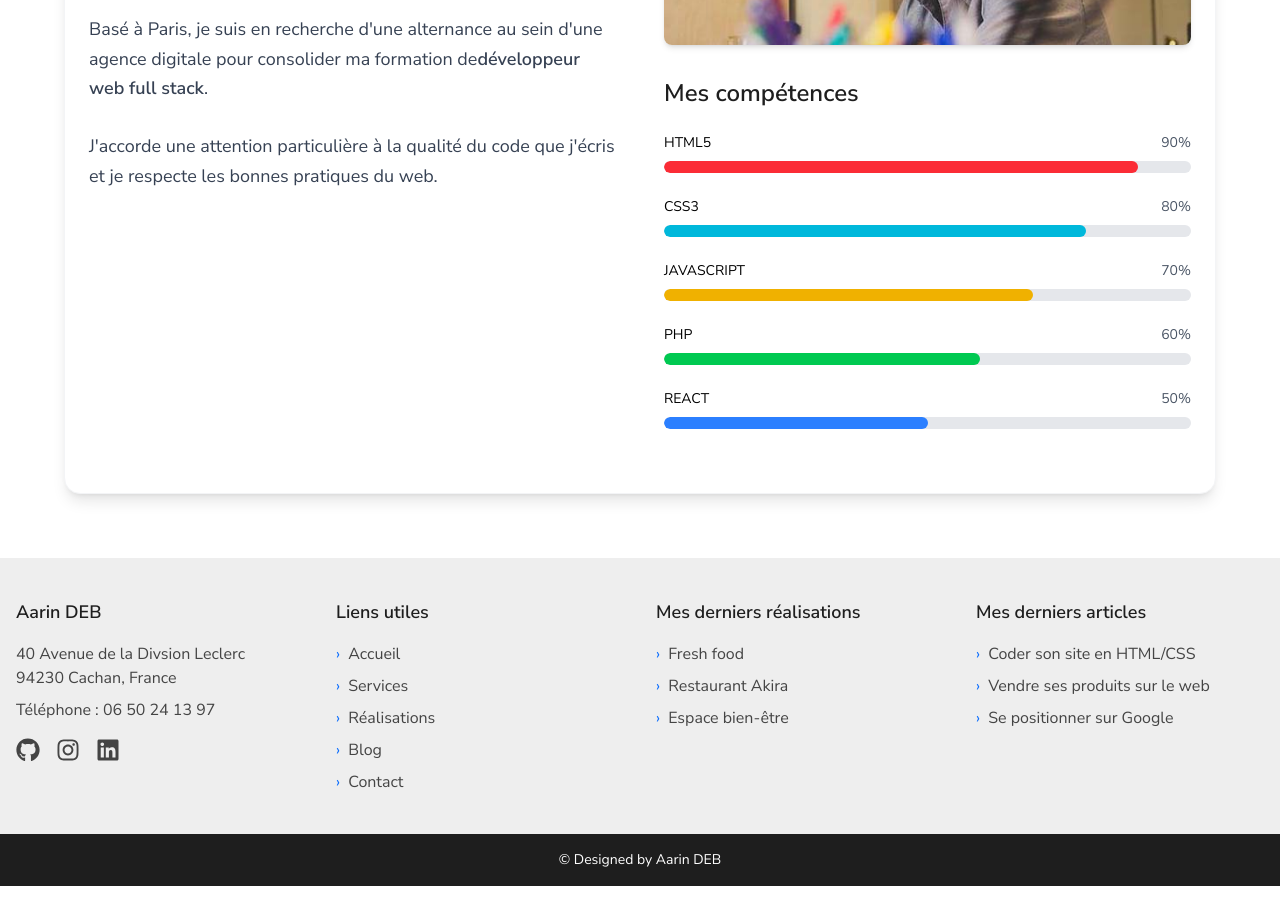
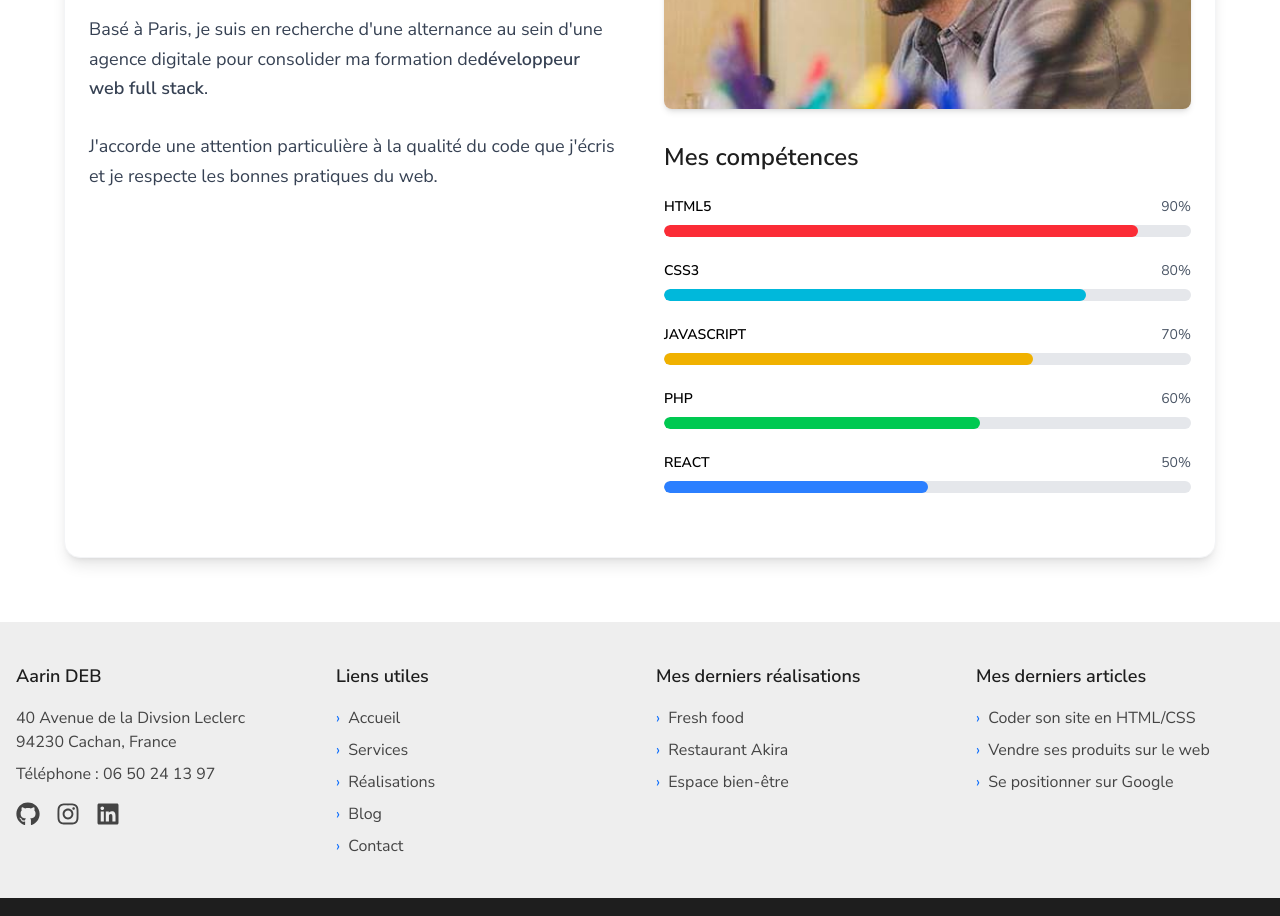
Before and after one commit to userXXIIXII/cv_react, a React (Vite) app: page / in a window 1280 px wide. Shown: the part 1200-2116 px from the top of the page. Built offline with nearby package versions, Linux system fonts and the light colour scheme.

Commit message:
Correction de quelques lignes de code

```diff
--- a/src/components/AboutSkills.jsx
+++ b/src/components/AboutSkills.jsx
@@ -6,7 +6,7 @@ function AboutSkills() {
     const { skills } = useSkills();
 
     return (
-        <section id='about' className="scroll-mt-15 py-16 px-6 bg-white max-w-6xl mx-auto my-16 rounded-2xl shadow-lg border border-gray-100">
+        <section id='about' className="scroll-mt-16 py-16 px-6 bg-white max-w-6xl mx-auto my-16 rounded-2xl shadow-lg border border-gray-100">
             <div className='max-w-6xl mx-auto grid grid-cols-1 lg:grid-cols-2 gap-12 items-start'>
 
                 {/* Partie À Propos */}
@@ -14,7 +14,7 @@ function AboutSkills() {
                     <h2 className="text-3xl font-semibold mb-4 text-[#1e1e1e]">
                         A propos
                     </h2>
-                    <div className="h-1 w-135 bg-blue-600 mb-6"></div>
+                    <div className="h-1 w-24 bg-blue-600 mb-6"></div>
                     <p className="text-gray-700 text-lg font-normal leading-relaxed">
                         Passionné par l'informatique et les nouvelles technologies,
                         j'ai suivi une formation d'<strong>intégrateur-développeur
@@ -37,7 +37,7 @@ function AboutSkills() {
                     <img
                     src={aboutPic}
                     alt="A propos de moi"
-                    className='rounded-lg shadow-md mb-8 w-full h-64 object-cover'
+                    className='rounded-lg shadow-md mb-8 w-full h-64 lg:h-80 object-cover'
                     />
                     <h3 className="text-2xl font-semibold mb-6 text-[#1e1e1e]">
                         Mes compétences
@@ -47,7 +47,7 @@ function AboutSkills() {
                         {skills.map((skill) => (
                             <div key={skill.name}>
                                 <div className="flex justify-between mb-2">
-                                    <span className='className="font-semibold text-sm'>
+                                    <span className='font-semibold text-sm'>
                                         {skill.name}
                                     </span>
                                     <span className='text-sm text-gray-600'>
```
